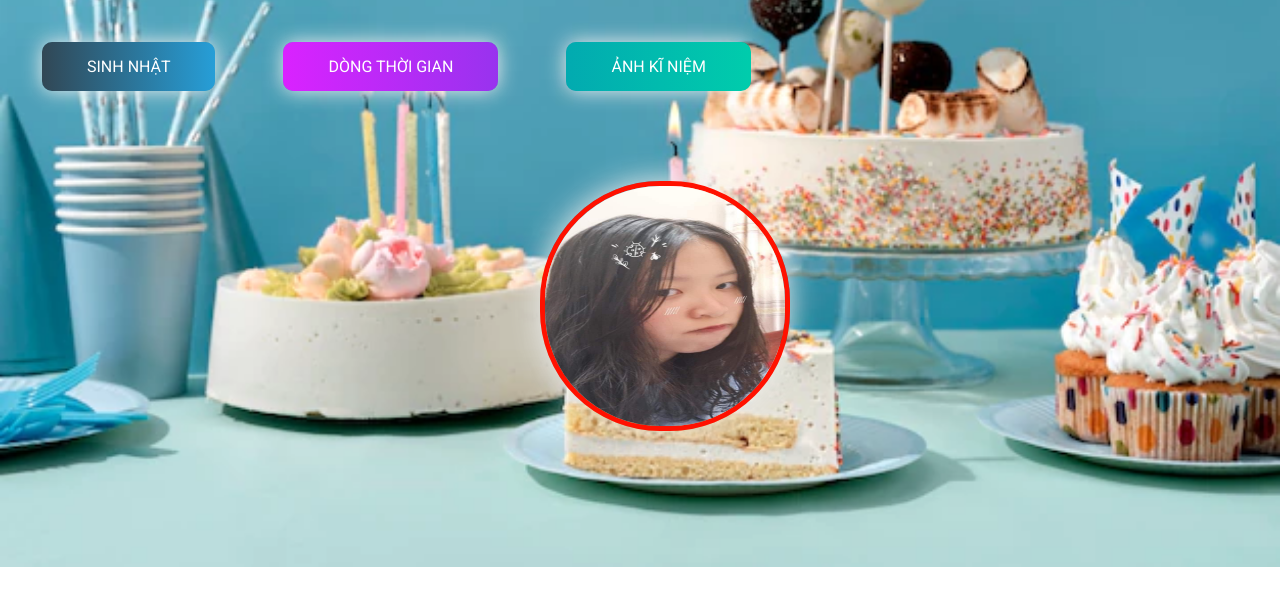
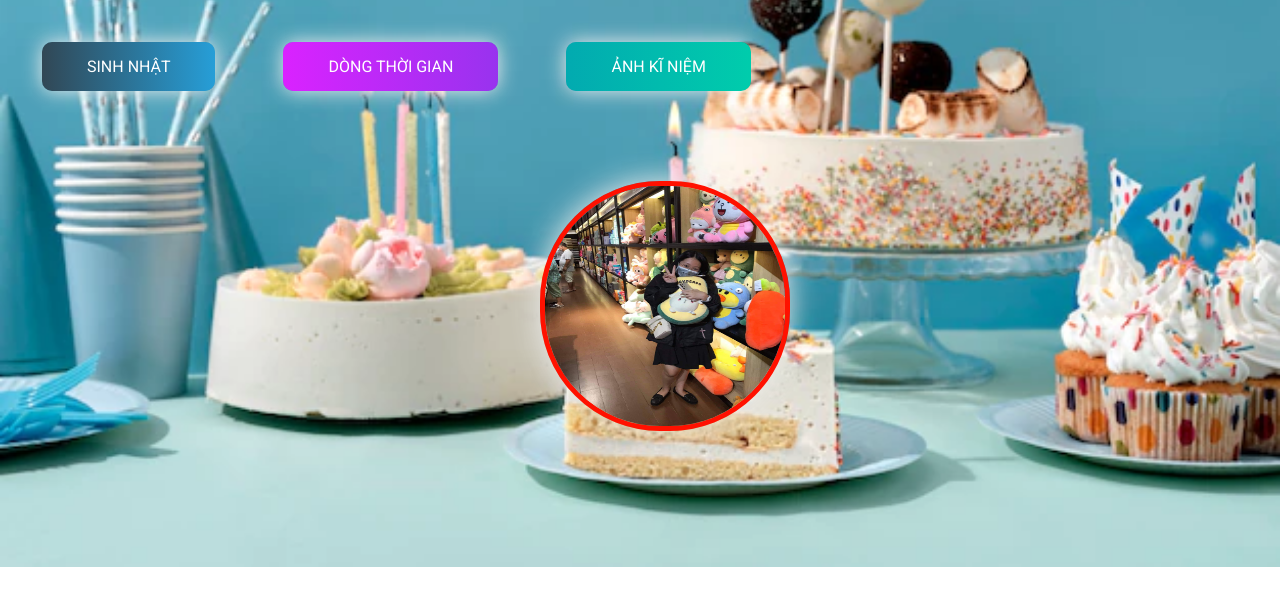
Before and after one commit to tai-16/chuc-mung-sinh-nhat, a plain HTML site: page index.html in a window 1280 px wide. Drawn offline with Linux system fonts and the light colour scheme.

Commit message:
Update index.html

```diff
--- a/index.html
+++ b/index.html
@@ -18,7 +18,7 @@
 		</div>
 
 		<!-- 2. Phần ảnh của người bạn mún chúc -->
-		<img src="./img/pic1.jpg" alt="" class="cover" />
+		<img src="./img/hinh02.jpg" alt="" class="cover" />
 
 		<!-- 3. Phần nhạc -->
 		<audio id="player" autoplay loop>
```
